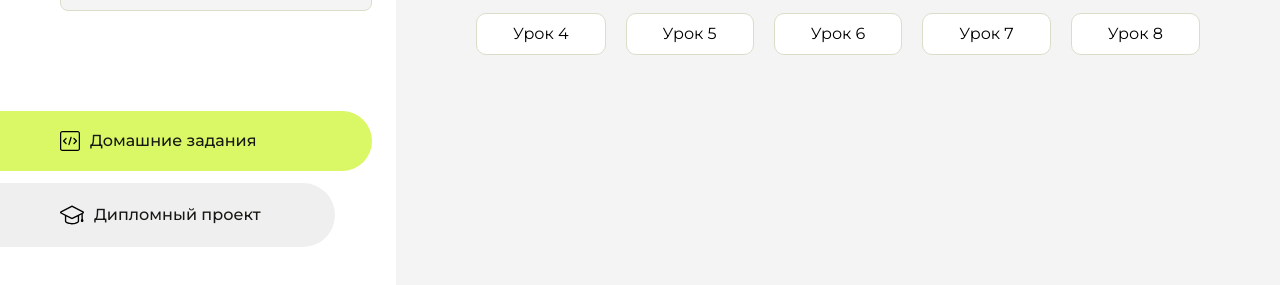
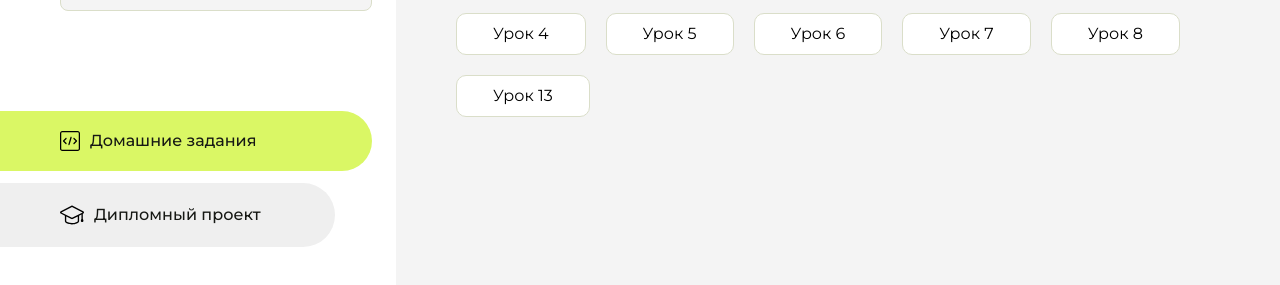
Before and after one commit to CozyDozy/homework, a plain HTML site: page index.html in a window 1280 px wide. Shown: the part 225-510 px from the top of the page. Drawn offline with Linux system fonts and the light colour scheme.

Commit message:
Update index.html

```diff
--- a/index.html
+++ b/index.html
@@ -107,6 +107,9 @@
                     <li class="content__list-item">
                         <a href="lesson 8/index.html">Урок 8</a>
                     </li>
+                    <li class="content__list-item">
+                        <a href="lesson 13/index.html">Урок 13</a>
+                    </li>
                 </ul>
             </div>
             <div class="content__block hidden" id="diplomBlock">
```
